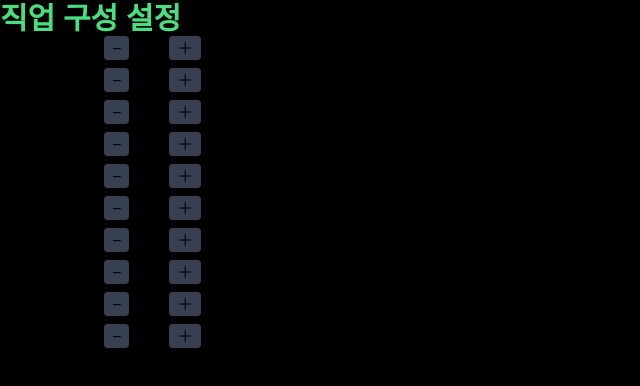
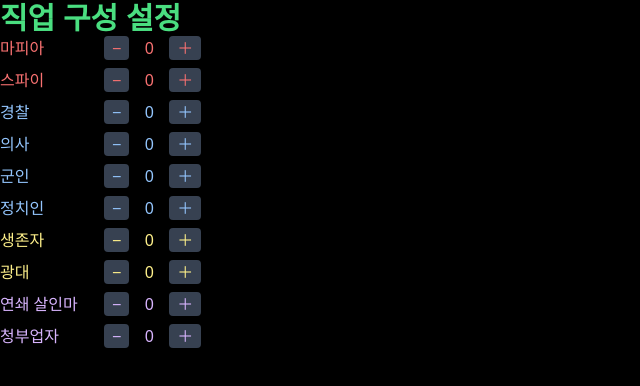
Before and after one commit to kuro793/Midnight-Mafia, a React (Vite) app: page /Midnight-Mafia/role-select in a window 1280 px wide. Shown: the top 386 px of the page, without its empty margins (0-640 px from the left). Built offline with nearby package versions, Linux system fonts and the light colour scheme.

Commit message:
RoleSelect.jsx 업데이트

```diff
--- a/src/pages/game/setting/RoleSelect.jsx
+++ b/src/pages/game/setting/RoleSelect.jsx
@@ -51,7 +51,7 @@ export default function RoleSelect() {
 
       <div className="flex flex-col gap-2">
         {rolesConfig.map(({ key, label, color }) => (
-          <div className="{color}">
+          <div className={color}>
             <RoleCounter
               key={key}
               role={label}
```
